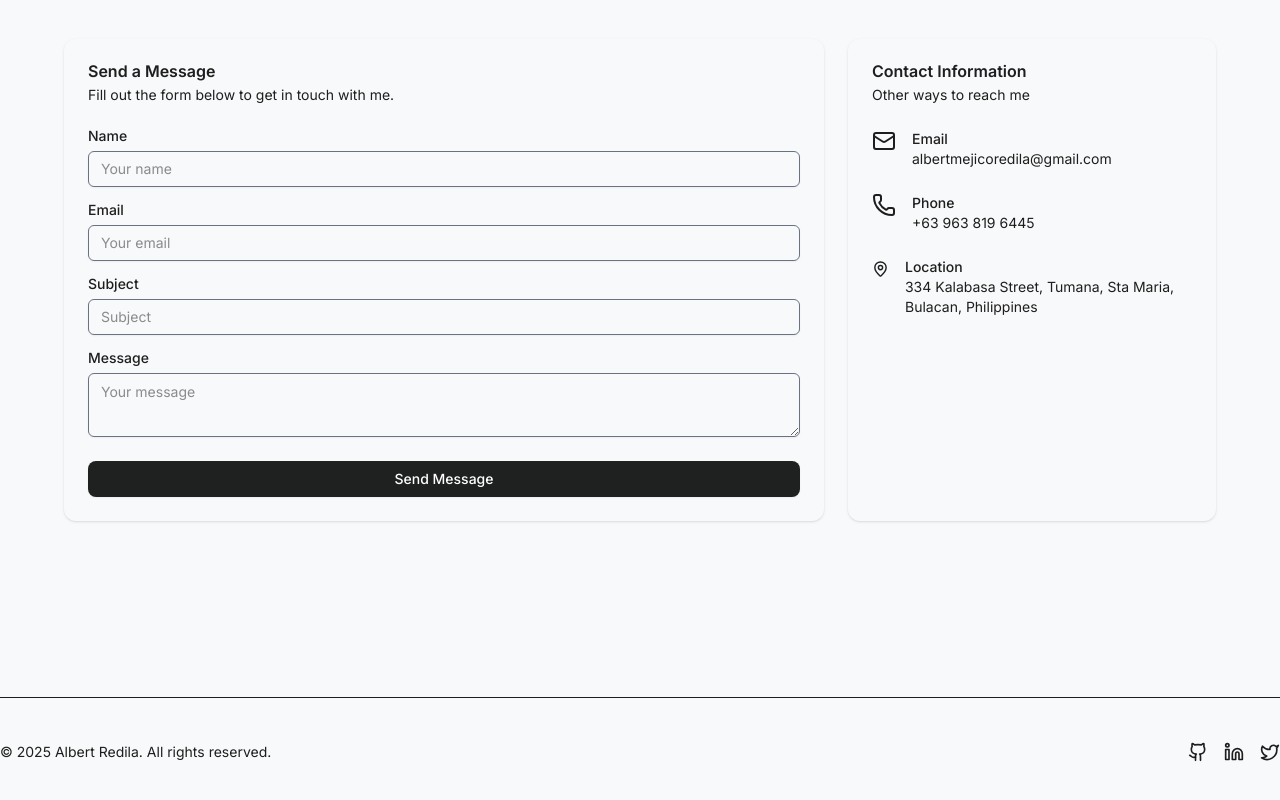
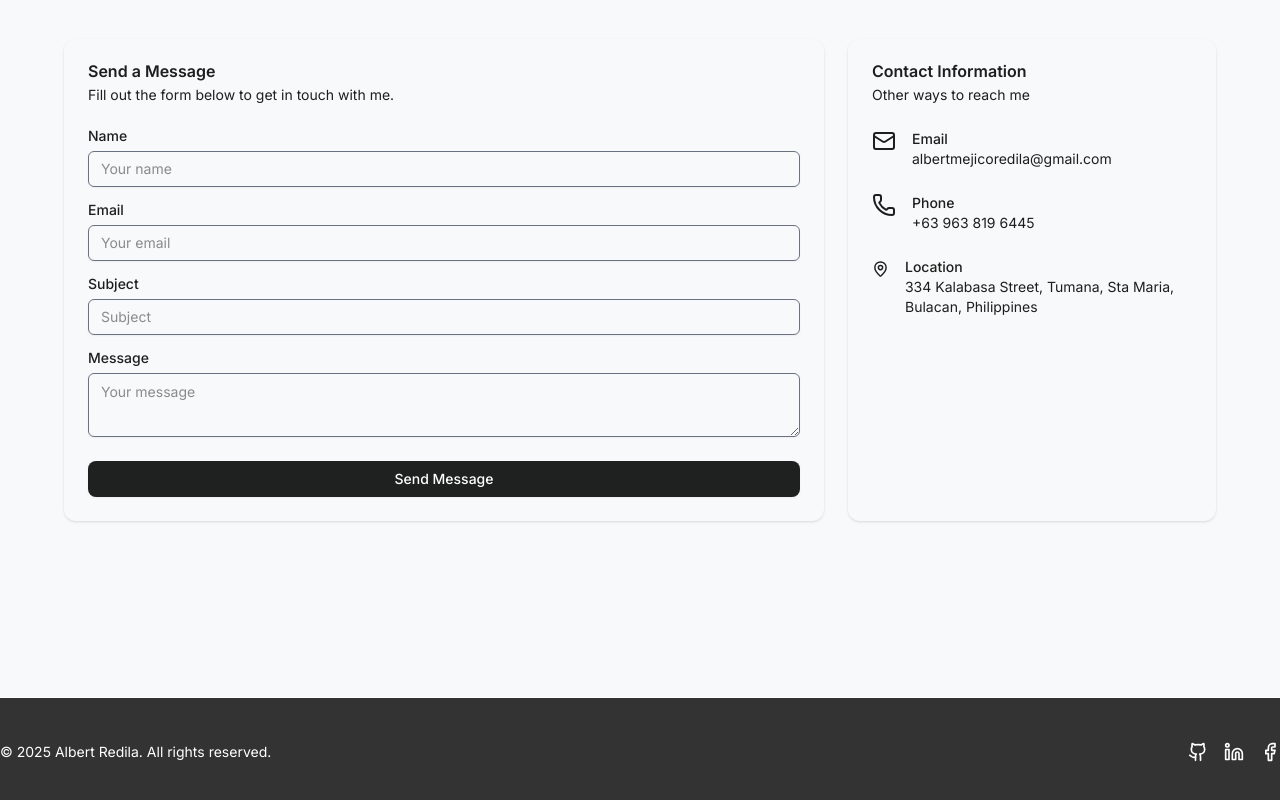
Before and after one commit to itsme-albert/redila-portfolio, a Next.js app: page / in a window 1280 px wide. Shown: the part 4961-5761 px from the top of the page. Built offline with nearby package versions, Linux system fonts and the light colour scheme.

Commit message:
`Update social media links and footer styles in various components`

```diff
--- a/app/components/Layout/Footer.tsx
+++ b/app/components/Layout/Footer.tsx
@@ -1,40 +1,40 @@
 import Link from 'next/link';
-import { Github, Linkedin, Twitter } from 'lucide-react';
+import { Github, Linkedin, Facebook } from 'lucide-react';
 
 export default function Footer() {
   return (
-    <footer className="w-full border-t bg-background">
+    <footer className="w-full border-t bg-[#333] text-white">
       <div className="container flex flex-col items-center justify-between gap-4 py-10 md:flex-row">
         <p className="text-center text-sm leading-loose text-muted-foreground md:text-left">
           © {new Date().getFullYear()} Albert Redila. All rights reserved.
         </p>
         <div className="flex items-center gap-4">
           <Link
-            href="https://github.com/yourusername"
+            href="https://github.com/itsme-albert"
             target="_blank"
             rel="noopener noreferrer"
-            className="text-muted-foreground hover:text-foreground"
+            className="text-muted-foreground"
           >
             <Github className="h-5 w-5" />
             <span className="sr-only">GitHub</span>
           </Link>
           <Link
-            href="https://linkedin.com/in/yourusername"
+            href="https://www.linkedin.com/in/albert-redila-a79a37350/"
             target="_blank"
             rel="noopener noreferrer"
-            className="text-muted-foreground hover:text-foreground"
+            className="text-muted-foreground"
           >
             <Linkedin className="h-5 w-5" />
             <span className="sr-only">LinkedIn</span>
           </Link>
           <Link
-            href="https://twitter.com/yourusername"
+            href="https://www.facebook.com/albert.redila.3/"
             target="_blank"
             rel="noopener noreferrer"
-            className="text-muted-foreground hover:text-foreground"
+            className="text-muted-foreground"
           >
-            <Twitter className="h-5 w-5" />
-            <span className="sr-only">Twitter</span>
+            <Facebook className="h-5 w-5" />
+            <span className="sr-only">Facebook</span>
           </Link>
         </div>
       </div>
--- a/app/components/sections/Hero.tsx
+++ b/app/components/sections/Hero.tsx
@@ -11,7 +11,6 @@ export default function Hero() {
     <section className="w-full py-24 md:py-32 lg:py-40" id="home">
       <div className="container px-4 md:px-6">
         <div className="grid gap-12 lg:grid-cols-[1fr_400px] xl:grid-cols-[1fr_600px] items-center">
-          {/* TEXT SECTION */}
           <motion.div
             className="flex flex-col justify-center space-y-6"
             initial={{ opacity: 0, x: -50 }}
--- a/app/components/sections/Projects.tsx
+++ b/app/components/sections/Projects.tsx
@@ -76,7 +76,7 @@ export default function Projects() {
               </CardContent>
               <CardFooter className="flex justify-between">
                 <Button variant="outline" size="sm" asChild>
-                  <Link href={project.githubUrl} target="_blank" rel="noopener noreferrer">
+                  <Link className='hover:text-white' href={project.githubUrl} target="_blank" rel="noopener noreferrer">
                     <Github className="mr-2 h-4 w-4" />
                     Code
                   </Link>
```
